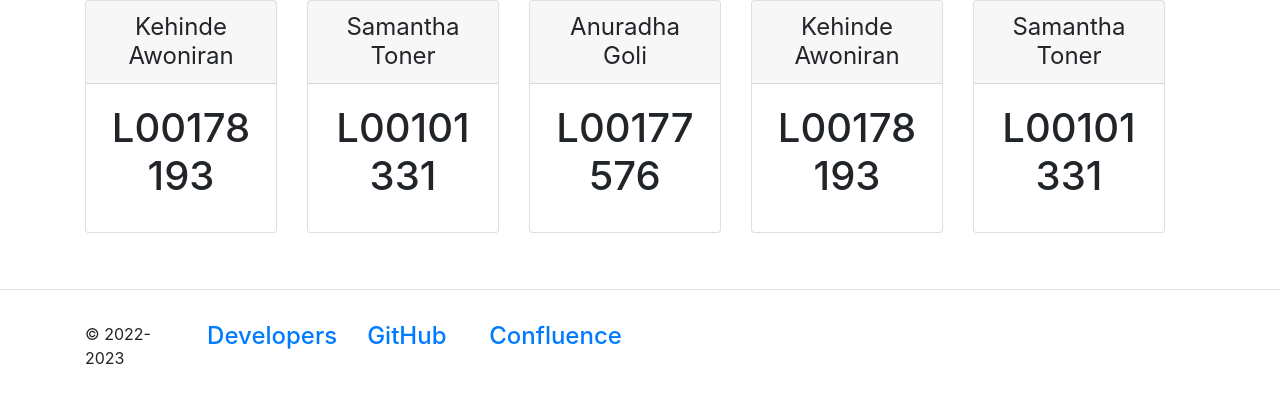
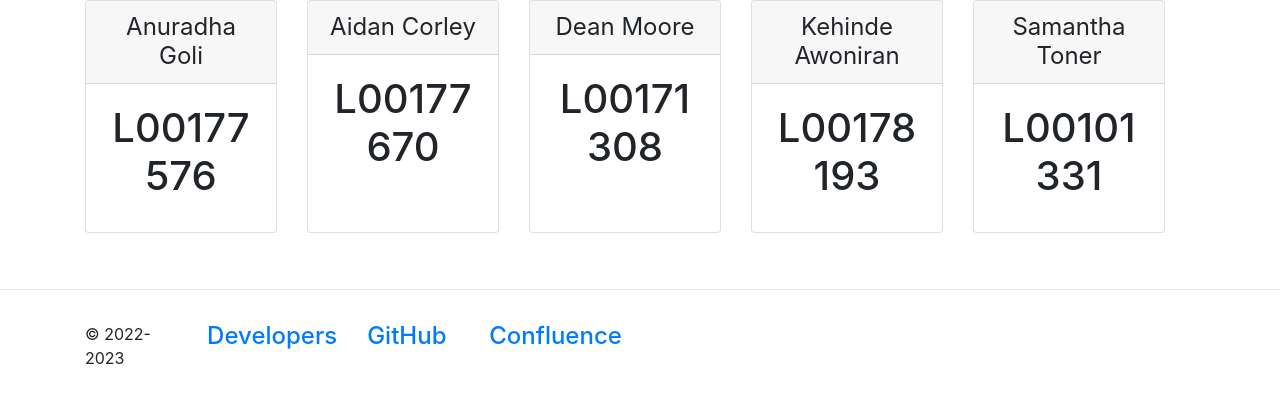
Before and after one commit to DevOps-PM-PGDip-2022-2023/Nausica-s-Global-Green-Initiative, a Flask app: page /team in a window 1280 px wide. Shown: the part 104-507 px from the top of the page. Run offline with Flask 2, Linux system fonts and the light colour scheme; the visitor is signed in with stand-in values (Sample User, id 1).

Commit message:
Team details

```diff
--- a/templates/Teamdetails.html
+++ b/templates/Teamdetails.html
@@ -55,34 +55,36 @@
       <div class="row">
 
         <div class="col-md-12 order-md-1 card-deck mb-3 text-center">
+          <div class="card mb-4 box-shadow">
+            <div class="card-header">
+              <h4 class="my-0 font-weight-normal">Anuradha Goli</h4>
+            </div>
+            <div class="card-body">
+              <h1 class="card-title pricing-card-title">L00177576</h1>
 
+            </div>
+          </div>
             <div class="card mb-4 box-shadow">
                 <div class="card-header">
-                  <h4 class="my-0 font-weight-normal">Kehinde Awoniran</h4>
+                  <h4 class="my-0 font-weight-normal">Aidan Corley</h4>
                 </div>
                 <div class="card-body">
-                  <h1 class="card-title pricing-card-title">L00178193</h1>
+                  <h1 class="card-title pricing-card-title">
+
+                    L00177670</h1>
 
                 </div>
               </div>
               <div class="card mb-4 box-shadow">
                 <div class="card-header">
-                  <h4 class="my-0 font-weight-normal">Samantha Toner</h4>
+                  <h4 class="my-0 font-weight-normal">Dean Moore</h4>
                 </div>
                 <div class="card-body">
-                  <h1 class="card-title pricing-card-title">L00101331</h1>
+                  <h1 class="card-title pricing-card-title">L00171308</h1>
 
                 </div>
               </div>
-              <div class="card mb-4 box-shadow">
-                <div class="card-header">
-                  <h4 class="my-0 font-weight-normal">Anuradha Goli</h4>
-                </div>
-                <div class="card-body">
-                  <h1 class="card-title pricing-card-title">L00177576</h1>
 
-                </div>
-              </div>
               <div class="card mb-4 box-shadow">
                 <div class="card-header">
                   <h4 class="my-0 font-weight-normal">Kehinde Awoniran</h4>
```
